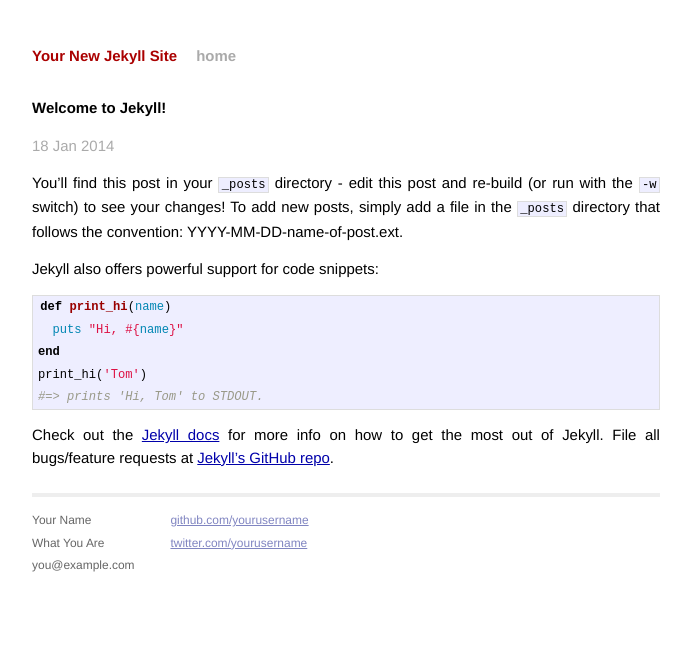
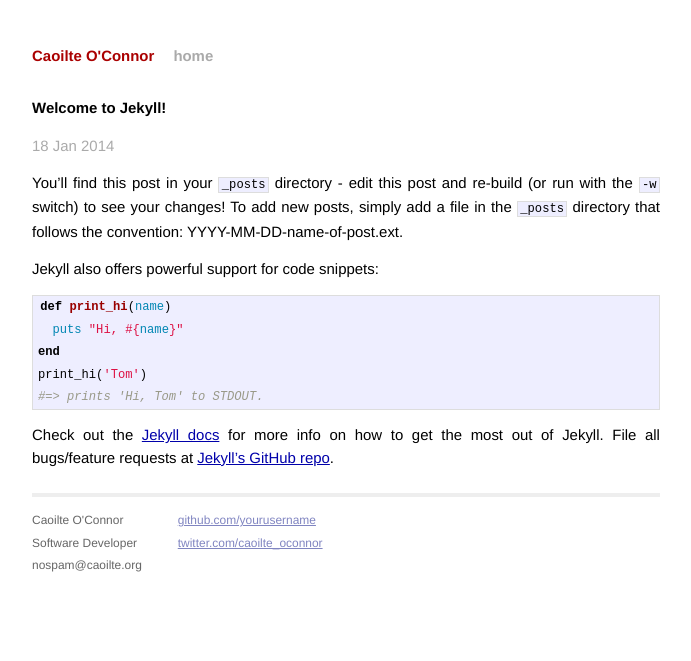
Before and after one commit to caoilte/caoilte.github.io, a Jekyll site: the page built from _posts/2014-01-18-welcome-to-jekyll.markdown, in a window 1280 px wide. Shown: the top 661 px of the page, without its empty margins (294-985 px from the left). Built offline with Jekyll 4.4.1, drawn with Linux system fonts in a browser that asks for light colours; Markdown is read by kramdown in place of the engine named in the settings.

Commit message:
Update template contact details

```diff
--- a/_config.yml
+++ b/_config.yml
@@ -1,3 +1,3 @@
-name: Your New Jekyll Site
+name: Caoilte O'Connor
 markdown: redcarpet
 pygments: true
--- a/_layouts/default.html
+++ b/_layouts/default.html
@@ -26,15 +26,15 @@
           <div class="footer">
             <div class="contact">
               <p>
-                Your Name<br />
-                What You Are<br />
-                you@example.com
+                Caoilte O'Connor<br />
+                Software Developer<br />
+                nospam@caoilte.org
               </p>
             </div>
             <div class="contact">
               <p>
-                <a href="https://github.com/yourusername">github.com/yourusername</a><br />
-                <a href="https://twitter.com/yourusername">twitter.com/yourusername</a><br />
+                <a href="https://github.com/caoilte">github.com/yourusername</a><br />
+                <a href="https://twitter.com/caoilte_oconnor">twitter.com/caoilte_oconnor</a><br />
               </p>
             </div>
           </div>
--- a/index.html
+++ b/index.html
@@ -1,6 +1,6 @@
 ---
 layout: default
-title: Your New Jekyll Site
+title: Caoilte O'Connor
 ---
 
 <div id="home">
```
